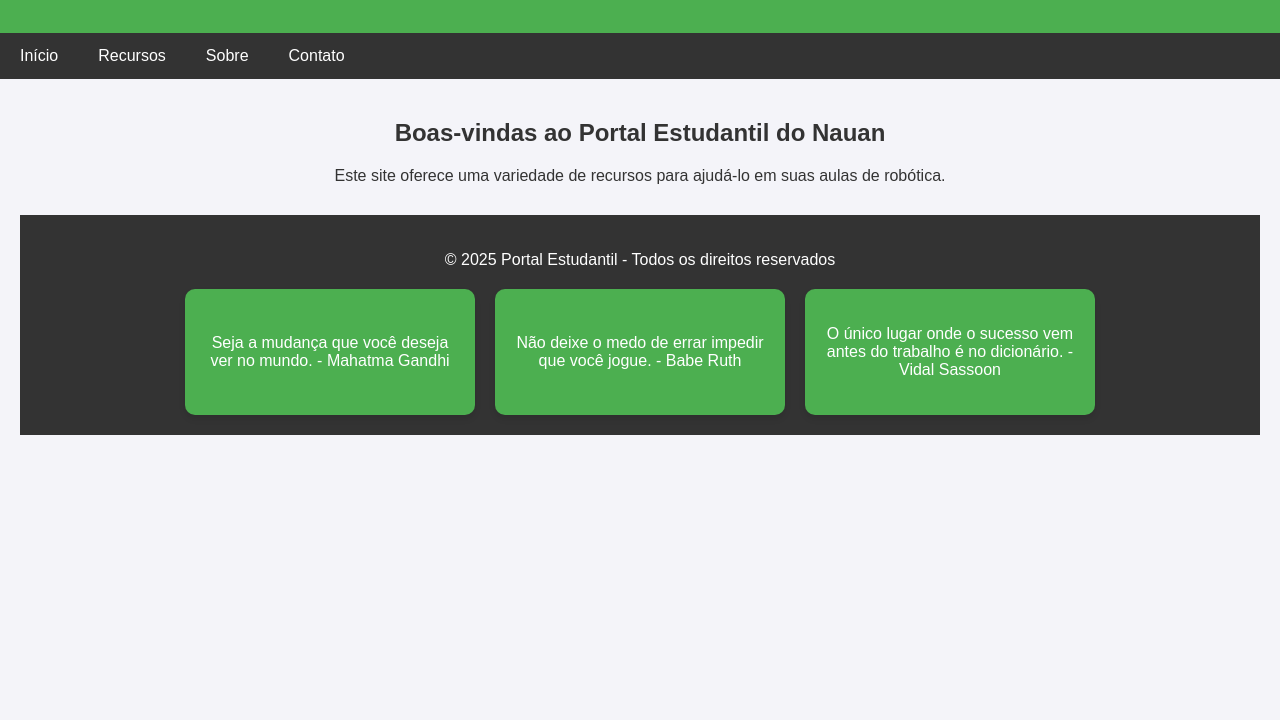
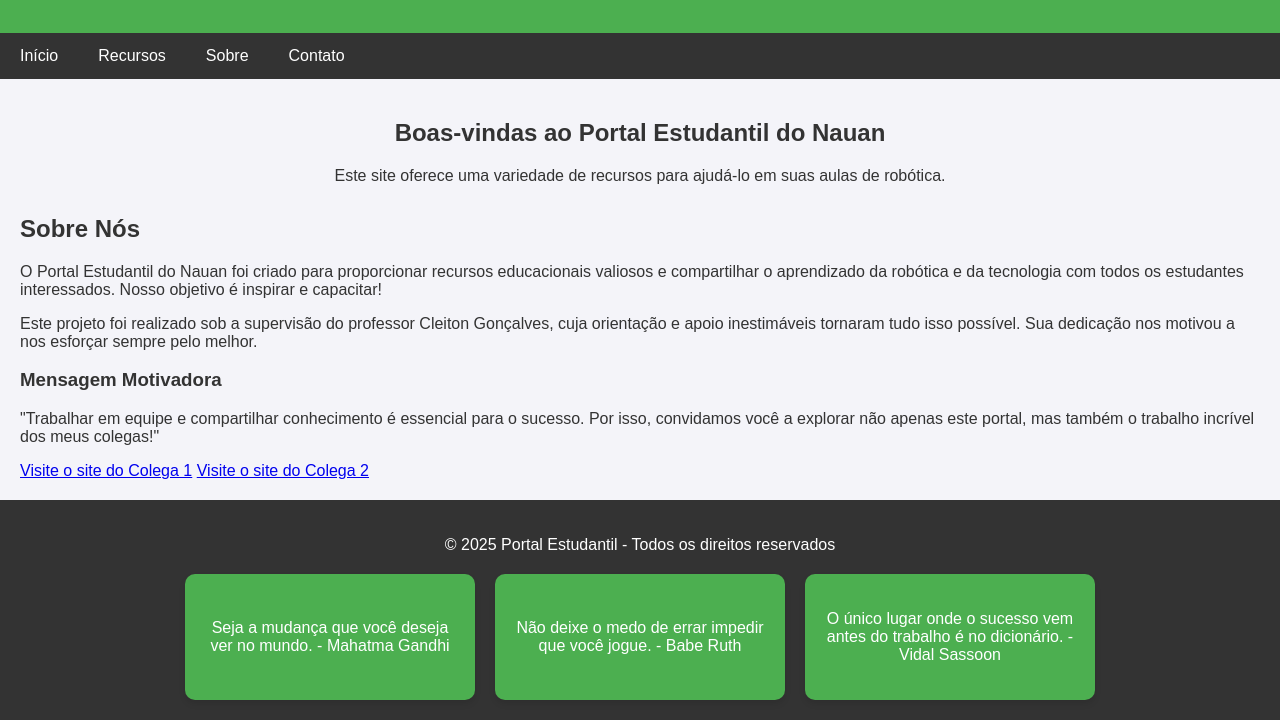
Before and after one commit to Nauan777-bit/2Tec, a plain HTML site: page index.html in a window 1280 px wide. Shown: the part 121-841 px from the top of the page. Before the commit the page ends 800 px from the top, so only its background shows below. Drawn offline with Linux system fonts and the light colour scheme.

Commit message:
Update index.html

```diff
--- a/index.html
+++ b/index.html
@@ -91,12 +91,33 @@
         <a href="https://www.instagram.com/nauanloures/" target="_blank" rel="noopener">Contato</a>
     </nav>
 
-    <div class="content">
+  <div class="content">
     <!-- Seção 'Início' -->
     <section id="home" class="welcome">
         <h2>Boas-vindas ao Portal Estudantil do Nauan</h2>
         <p>Este site oferece uma variedade de recursos para ajudá-lo em suas aulas de robótica.</p>
     </section>
+
+    <!-- Seção 'Sobre' -->
+    <section id="sobre" class="about">
+        <div class="about-container">
+            <h2>Sobre Nós</h2>
+            <p>
+                O Portal Estudantil do Nauan foi criado para proporcionar recursos educacionais valiosos e compartilhar o aprendizado da robótica e da tecnologia com todos os estudantes interessados. Nosso objetivo é inspirar e capacitar!
+            </p>
+            <p>
+                Este projeto foi realizado sob a supervisão do professor Cleiton Gonçalves, cuja orientação e apoio inestimáveis tornaram tudo isso possível. Sua dedicação nos motivou a nos esforçar sempre pelo melhor.
+            </p>
+            <h3>Mensagem Motivadora</h3>
+            <p>
+                "Trabalhar em equipe e compartilhar conhecimento é essencial para o sucesso. Por isso, convidamos você a explorar não apenas este portal, mas também o trabalho incrível dos meus colegas!"
+            </p>
+            <a href="https://site-colega-1.com" target="_blank" rel="noopener" class="button">Visite o site do Colega 1</a>
+            <a href="https://site-colega-2.com" target="_blank" rel="noopener" class="button">Visite o site do Colega 2</a>
+        </div>
+    </section>
+</div>
+
 
     <!-- Footer -->
     <footer>
```
